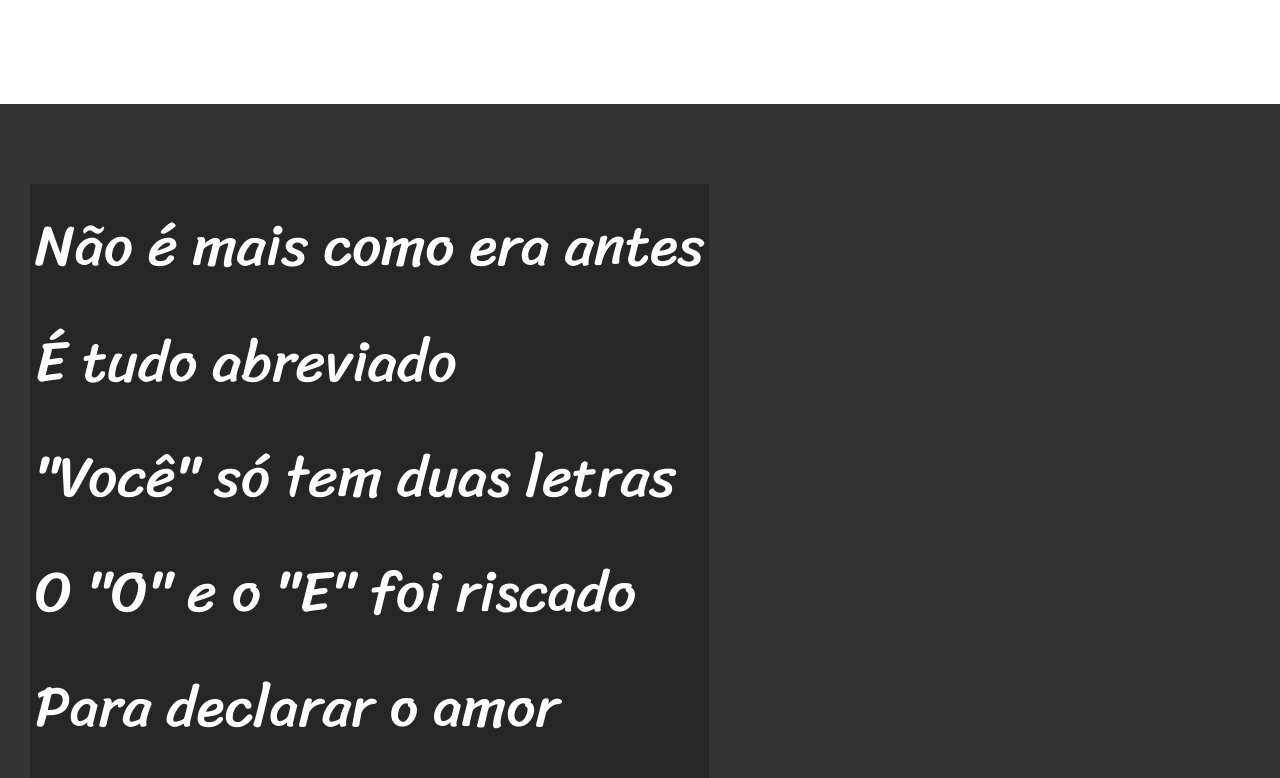
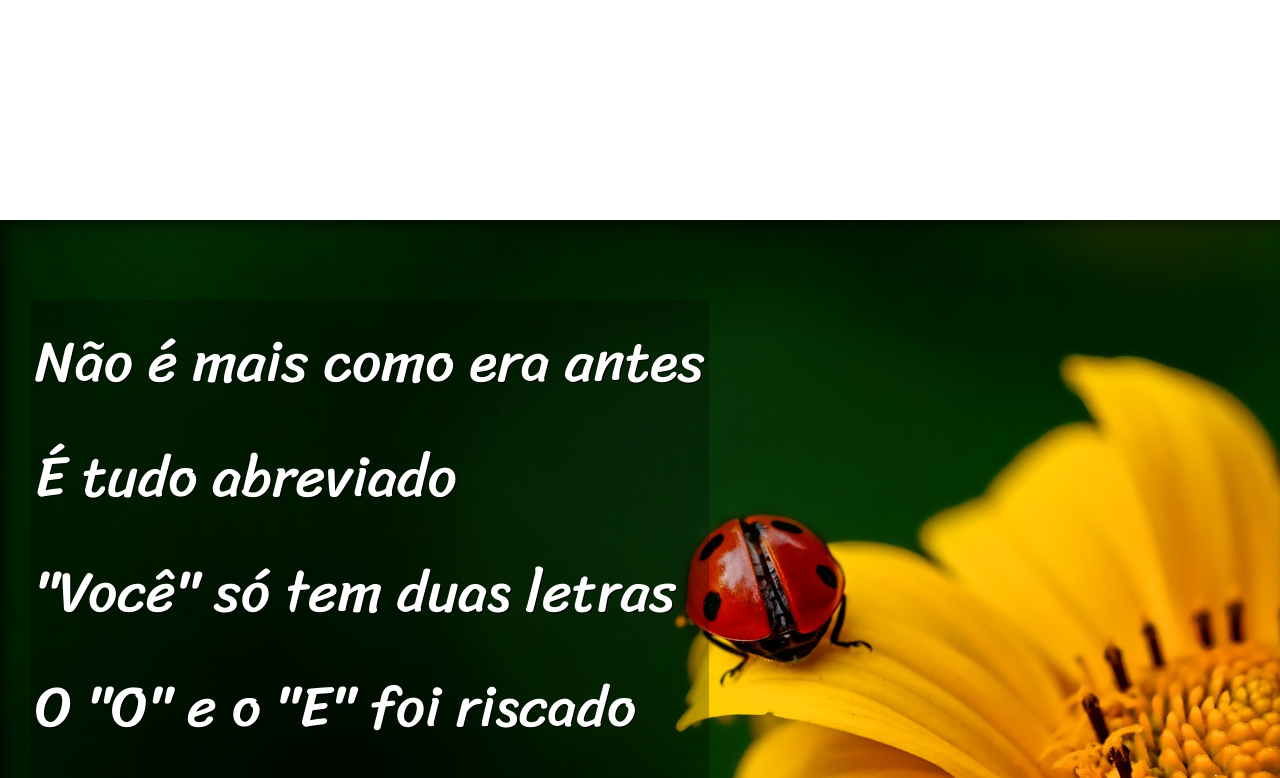
Before and after one commit to hannsmiller/html-css, a plain HTML site: page desafios/def012/index.html in a window 1280 px wide. Shown: the part 1122-1900 px from the top of the page. Drawn offline with Linux system fonts and the light colour scheme.

Commit message:
finalizei o projeto

```diff
--- a/desafios/def012/index.html
+++ b/desafios/def012/index.html
@@ -29,7 +29,7 @@
     </section>
 
 
-    <section class="imagem">
+    <section class="imagem" id="img01">
         <p>
             Não é mais como era antes <br>
             É tudo abreviado <br>
@@ -65,7 +65,7 @@
     </section>
 
 
-    <section class="imagem">
+    <section class="imagem" id="img02">
         <p>
             Tenho saudade das cartas <br>
             Escritas com a própria mão <br>
--- a/desafios/def012/style.css
+++ b/desafios/def012/style.css
@@ -56,6 +56,10 @@ section {
     font-size: 4.5vw;
 }
 
+section > p {
+    padding-bottom: 2em;
+}
+
 section.normal {
     background-color: white;
     color: black;
@@ -64,12 +68,25 @@ section.normal {
 section.imagem {
     background-color: rgb(51, 51, 51);
     color: white;
+    box-shadow: inset 6px 6px 13px 0px rgba(0, 0, 0, 0.541);
+    background-position: right center;
+    background-size: cover;
+    background-attachment: fixed;
 }
 
 section.imagem > p {
     display: inline-block;
     padding: 5px;
     background-color: rgba(0, 0, 0, 0.253);
+    text-shadow: 1px 1px 0px black;
+}
+
+section#img01 {
+    background-image: url(imagens/background001.jpg);
+}
+
+section#img02 {
+    background-image: url(imagens/background002.jpg);
 }
 
 footer {
```
